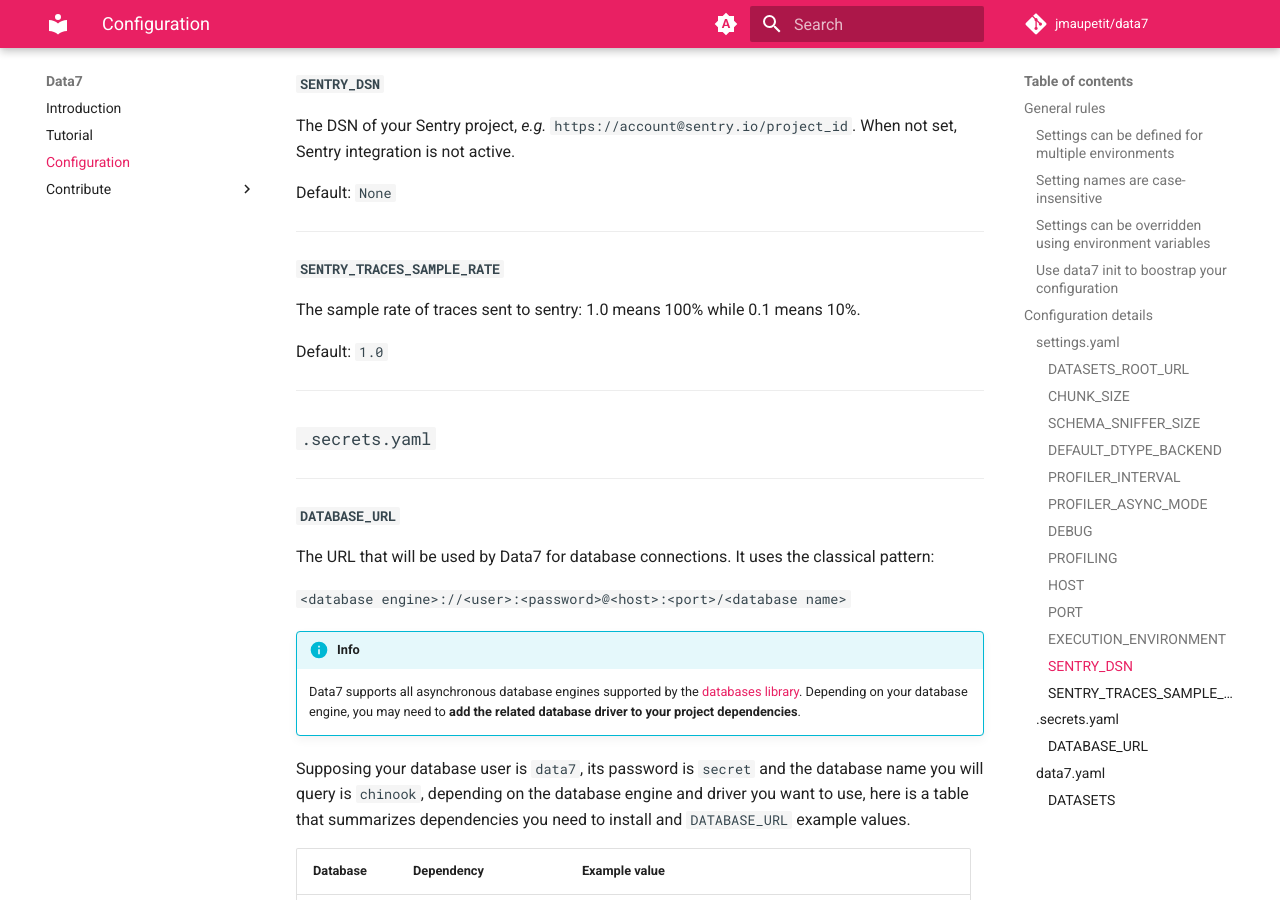
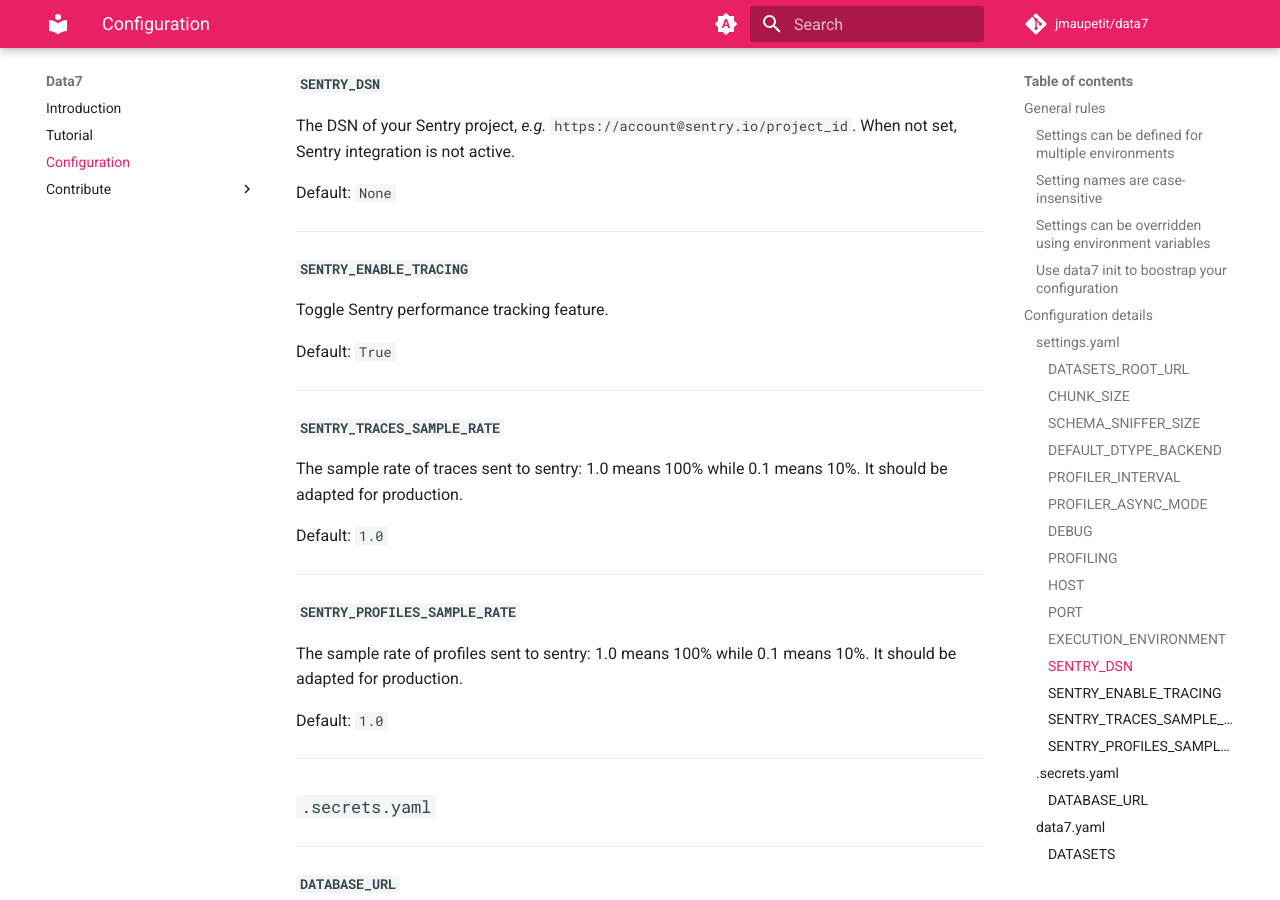
Before and after one commit to jmaupetit/data7, an MkDocs documentation site: the page built from docs/configuration.md, in a window 1280 px wide and 900 px high, scrolled down 4276 px. Built offline with MkDocs 1.6.1 and Material for MkDocs 9.7.7, drawn with Linux system fonts in a browser that asks for light colours; comment, search, counter and statistics services are not loaded.

Commit message:
🔧(app) improve sentry configurability
Enabling profiling is often useful in production. Also being able to
choose to disable tracing is a plus.

```diff
--- a/docs/configuration.md
+++ b/docs/configuration.md
@@ -221,9 +221,27 @@
 
 ---
 
+#### `SENTRY_ENABLE_TRACING`
+
+Toggle Sentry performance tracking feature.
+
+Default: `True`
+
+---
+
 #### `SENTRY_TRACES_SAMPLE_RATE`
 
-The sample rate of traces sent to sentry: 1.0 means 100% while 0.1 means 10%.
+The sample rate of traces sent to sentry: 1.0 means 100% while 0.1 means 10%. It
+should be adapted for production.
+
+Default: `1.0`
+
+---
+
+#### `SENTRY_PROFILES_SAMPLE_RATE`
+
+The sample rate of profiles sent to sentry: 1.0 means 100% while 0.1 means 10%.
+It should be adapted for production.
 
 Default: `1.0`
 
```
Also changed, not shown: CHANGELOG.md (+1 -0 lines), 2 other files.
